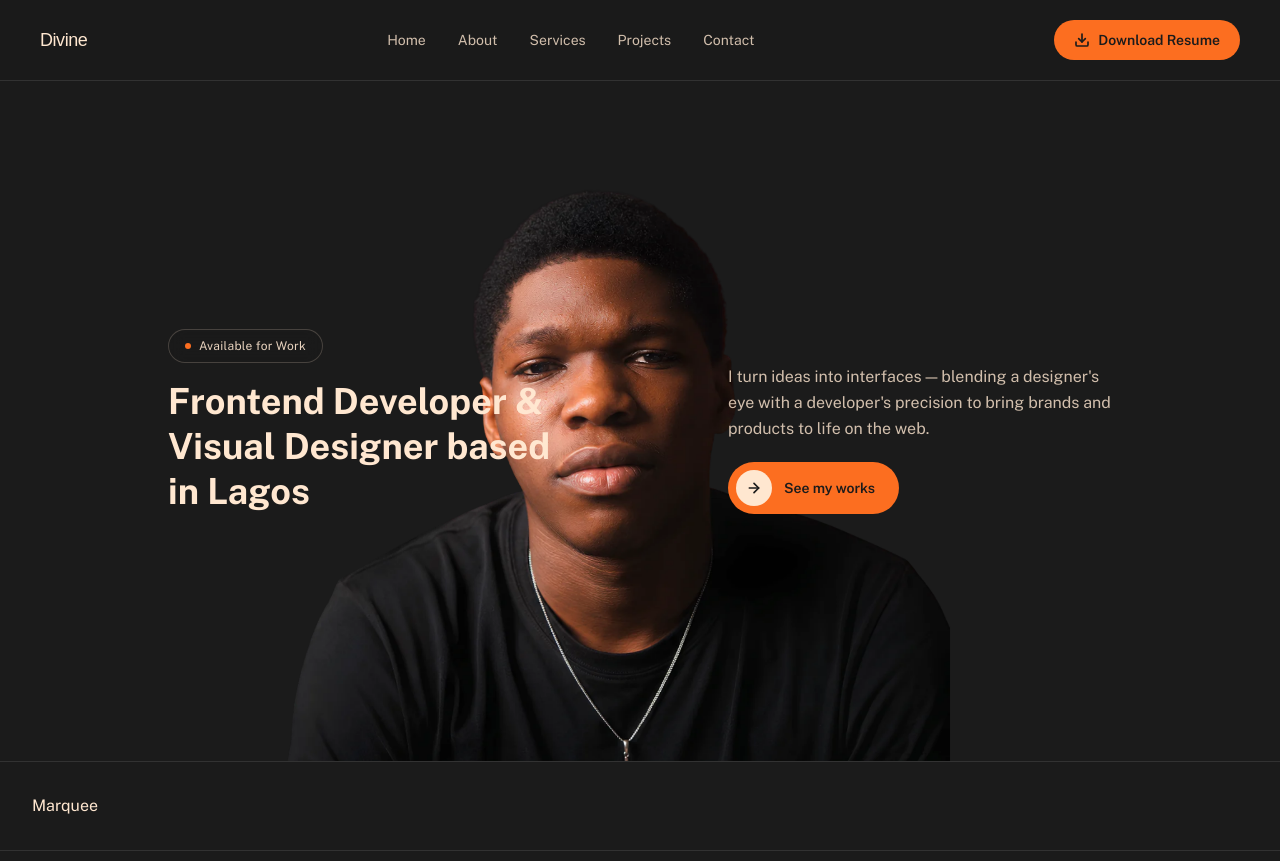
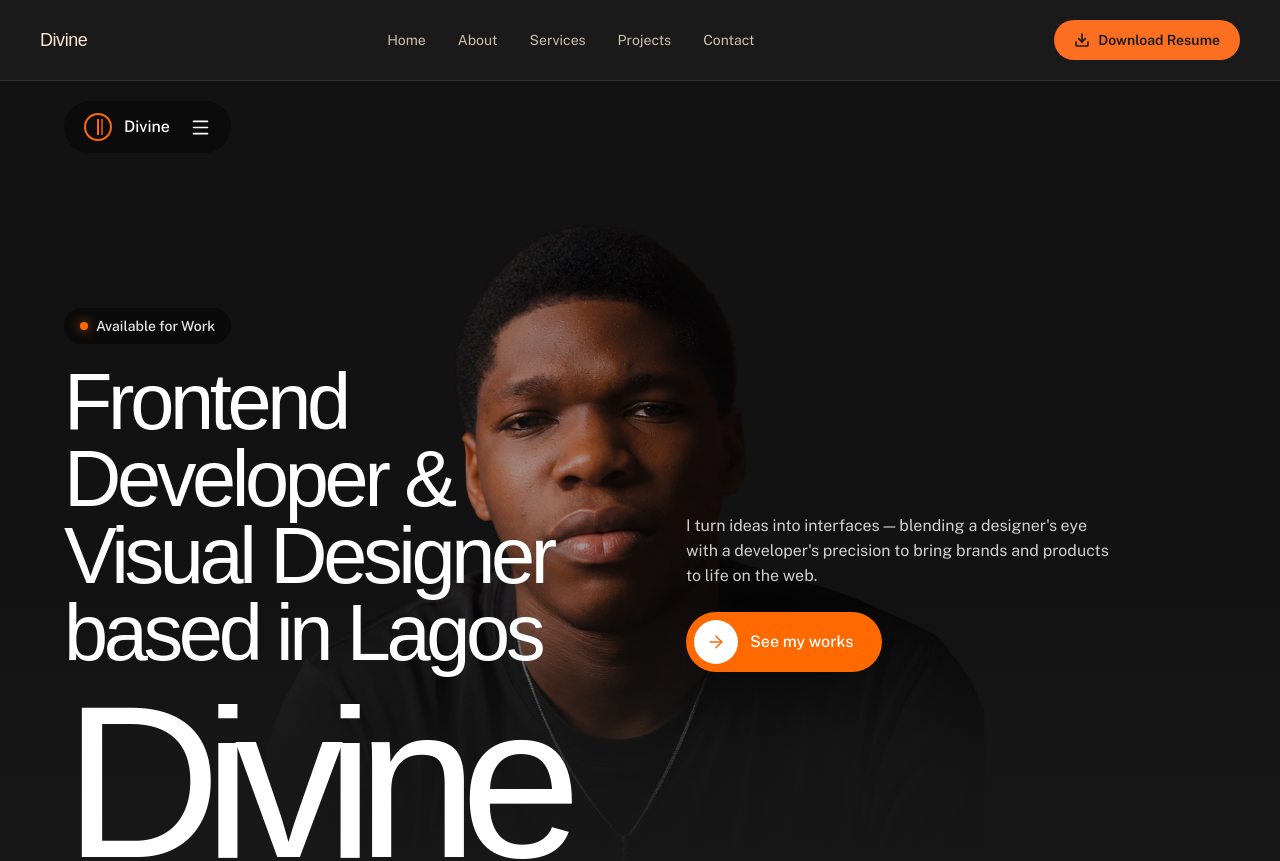
Before and after one commit to emeka-divine-exe/emeka-divine, a React (Vite) app: page / in a window 1280 px wide. Shown: the top 861 px of the page. Built offline with nearby package versions, Linux system fonts and the light colour scheme.

Commit message:
Refactor Hero component structure and styles

```diff
--- a/src/components/Hero.jsx
+++ b/src/components/Hero.jsx
@@ -1,87 +1,129 @@
-import { motion } from 'framer-motion'
-import { ArrowRight } from 'lucide-react'
-import { profile } from '../data/content'
-import heroBg from '../assets/images/hero-bg.png'
-
-const fadeUp = {
-  hidden: { opacity: 0, y: 24 },
-  show: (delay = 0) => ({
-    opacity: 1,
-    y: 0,
-    transition: { duration: 0.7, delay, ease: [0.16, 1, 0.3, 1] },
-  }),
-}
+import { motion } from "framer-motion";
+import { ArrowRight, Menu } from "lucide-react";
+import { profile } from "../data/content";
+import heroBg from "../assets/images/hero-bg.png";
 
 export default function Hero() {
   return (
-    <section
-      id="home"
-      style={{
-        backgroundImage: `url(${heroBg})`,
-        backgroundSize: 'cover',
-        backgroundPosition: 'center',
-        backgroundRepeat: 'no-repeat',
-        minHeight: 'clamp(480px, 85dvh, 820px)',
-      }}
-      className="w-full flex items-center"
-    >
-      {/* Parent wrapper: full width, fits content, horizontally centered */}
-      <div className="w-full max-w-5xl mx-auto px-6 md:px-10 py-10">
-        <div className="flex flex-col md:flex-row md:justify-between md:items-end gap-6">
-          {/* Div 1: badge + headline together */}
-          <div className="flex flex-col gap-4">
-            <motion.span
-              variants={fadeUp}
-              initial="hidden"
-              animate="show"
-              custom={0}
-              className="inline-flex items-center gap-2 self-start text-xs tracking-wide px-4 py-2 rounded-full border border-cream/20 bg-bg/40 backdrop-blur-sm text-cream/90"
+    <section className="relative min-h-screen overflow-hidden bg-[#181818] text-white">
+      {/* Background Image */}
+      <div className="absolute inset-0">
+        <img
+          src={heroBg}
+          alt=""
+          className="absolute inset-0 h-full w-full object-cover object-center"
+        />
+
+        {/* Image overlay */}
+        <div className="absolute inset-0 bg-black/35" />
+
+        {/* Bottom fade into page background */}
+        <div className="absolute inset-x-0 bottom-0 h-[35%] bg-gradient-to-t from-[#181818] via-[#181818]/70 to-transparent" />
+      </div>
+
+      {/* Main container */}
+      <div className="relative z-10 mx-auto flex min-h-screen w-full max-w-[1600px] flex-col px-5 py-5 sm:px-7 md:px-10 lg:px-12 xl:px-16">
+        {/* ───────────────── NAV ───────────────── */}
+        <motion.nav
+          initial={{ opacity: 0, y: -15 }}
+          animate={{ opacity: 1, y: 0 }}
+          transition={{ duration: 0.6 }}
+          className="flex items-center"
+        >
+          <button
+            type="button"
+            aria-label="Open navigation"
+            className="flex items-center gap-3 rounded-full bg-black/35 px-4 py-3 backdrop-blur-md transition-colors duration-300 hover:bg-black/50 md:px-5"
+          >
+            {/* Simple logo mark */}
+            <span className="relative flex h-7 w-7 items-center justify-center rounded-full border-2 border-orange-500">
+              <span className="absolute h-4 w-[2px] bg-orange-500" />
+              <span className="absolute h-4 w-[2px] translate-x-[4px] bg-orange-500/70" />
+            </span>
+
+            <span className="font-body text-sm font-medium md:text-base">
+              {profile.name}
+            </span>
+
+            <Menu
+              size={21}
+              strokeWidth={1.8}
+              className="ml-2"
+            />
+          </button>
+        </motion.nav>
+
+        {/* ───────────────── HERO CONTENT ───────────────── */}
+        <div className="mt-auto w-full pt-24 md:pt-32 lg:pt-20">
+          <div className="grid items-end gap-8 md:grid-cols-12 md:gap-6 lg:gap-12">
+            {/* LEFT CONTENT */}
+            <motion.div
+              initial={{ opacity: 0, y: 30 }}
+              animate={{ opacity: 1, y: 0 }}
+              transition={{ duration: 0.8, delay: 0.15 }}
+              className="md:col-span-7 lg:col-span-6"
             >
-              <span className="w-1.5 h-1.5 rounded-full bg-accent" />
-              Available for Work
-            </motion.span>
+              {/* Availability */}
+              {profile.available && (
+                <div className="mb-4 inline-flex items-center gap-2 rounded-full bg-black/40 px-4 py-2 backdrop-blur-md md:mb-5">
+                  <span className="h-2 w-2 rounded-full bg-orange-500 shadow-[0_0_12px_rgba(249,115,22,0.8)]" />
 
-            <motion.h1
-              variants={fadeUp}
-              initial="hidden"
-              animate="show"
-              custom={0.1}
-              className="font-body font-bold text-3xl md:text-4xl text-cream leading-tight max-w-sm"
+                  <span className="font-body text-xs font-medium text-white/90 md:text-sm">
+                    Available for Work
+                  </span>
+                </div>
+              )}
+
+              {/* Main heading */}
+              <h1 className="font-display max-w-[650px] text-[clamp(2.8rem,6.2vw,6rem)] font-medium leading-[0.97] tracking-[-0.055em]">
+                {profile.heroTagline}
+              </h1>
+            </motion.div>
+
+            {/* RIGHT CONTENT */}
+            <motion.div
+              initial={{ opacity: 0, y: 30 }}
+              animate={{ opacity: 1, y: 0 }}
+              transition={{ duration: 0.8, delay: 0.3 }}
+              className="max-w-[400px] md:col-span-5 md:ml-auto lg:max-w-[430px]"
             >
-              {profile.heroTagline}
-            </motion.h1>
+              <p className="font-body text-sm leading-[1.55] text-white/80 md:text-base">
+                {profile.heroSubcopy}
+              </p>
+
+              <a
+                href="#work"
+                className="group mt-5 inline-flex items-center gap-3 rounded-full bg-orange-500 py-2 pl-2 pr-6 font-body text-sm font-medium text-white transition-all duration-300 hover:bg-orange-400 md:mt-6 md:pr-7 md:text-base"
+              >
+                <span className="flex h-10 w-10 items-center justify-center rounded-full bg-white text-orange-500 transition-transform duration-300 group-hover:translate-x-1 md:h-11 md:w-11">
+                  <ArrowRight
+                    size={20}
+                    strokeWidth={1.8}
+                  />
+                </span>
+
+                <span>See my works</span>
+              </a>
+            </motion.div>
           </div>
 
-          {/* Div 2: description + CTA button together */}
-          <div className="flex flex-col gap-5 md:items-start md:max-w-sm">
-            <motion.p
-              variants={fadeUp}
-              initial="hidden"
-              animate="show"
-              custom={0.2}
-              className="text-cream/80 text-sm md:text-base leading-relaxed"
-            >
-              {profile.heroSubcopy}
-            </motion.p>
-
-            <motion.a
-              variants={fadeUp}
-              initial="hidden"
-              animate="show"
-              custom={0.3}
-              whileHover={{ scale: 1.03 }}
-              whileTap={{ scale: 0.97 }}
-              href="#projects"
-              className="inline-flex items-center gap-3 self-start bg-accent text-bg font-semibold text-sm pl-2 pr-6 py-2 rounded-full"
-            >
-              <span className="flex items-center justify-center w-9 h-9 rounded-full bg-cream text-bg">
-                <ArrowRight size={16} strokeWidth={2.5} />
-              </span>
-              See my works
-            </motion.a>
-          </div>
+          {/* ───────────────── GIANT NAME ───────────────── */}
+          <motion.div
+            initial={{ opacity: 0, y: 40 }}
+            animate={{ opacity: 1, y: 0 }}
+            transition={{
+              duration: 0.9,
+              delay: 0.35,
+              ease: [0.22, 1, 0.36, 1],
+            }}
+            className="mt-8 overflow-hidden md:mt-10 lg:mt-8"
+          >
+            <div className="font-display whitespace-nowrap text-[clamp(5rem,17vw,16rem)] font-medium leading-[0.72] tracking-[-0.08em]">
+              {profile.name}
+            </div>
+          </motion.div>
         </div>
       </div>
     </section>
-  )
+  );
 }
```
